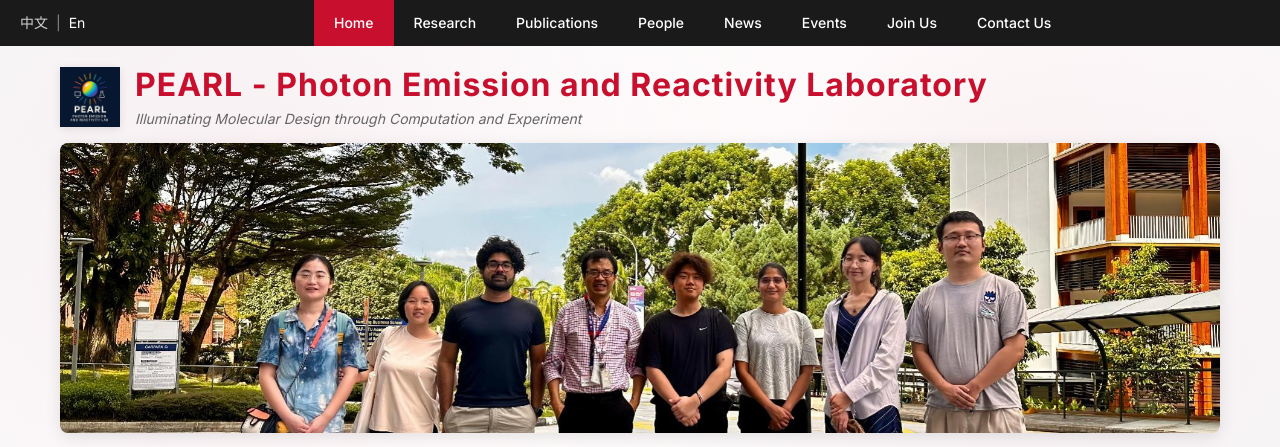
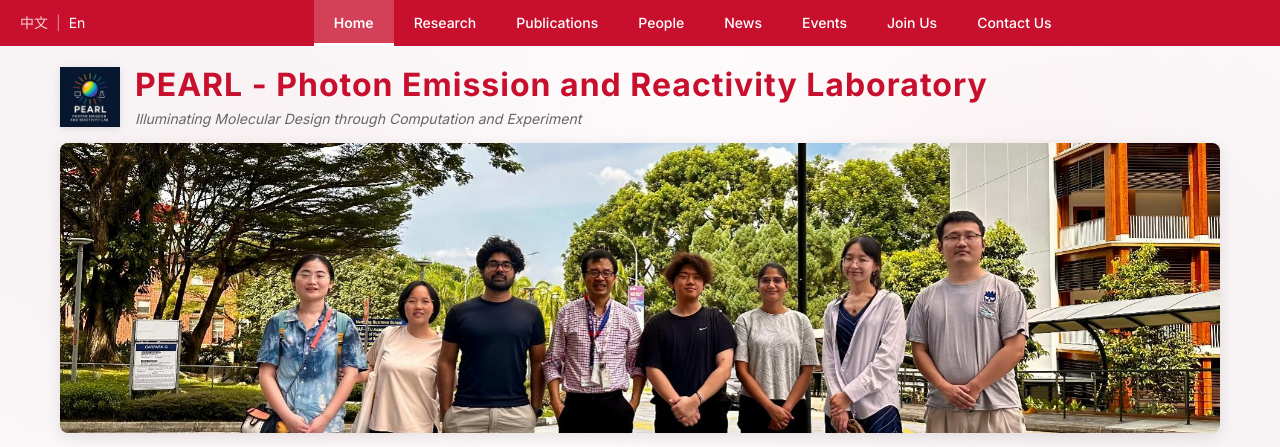
Before and after one commit to pearl-ntu/pearl, a PHP site: page /index.html in a window 1280 px wide. Shown: the top 447 px of the page. Run offline with PHP 8.4, Linux system fonts and the light colour scheme.

Commit message:
Change navigation bar background to red color

```diff
--- a/styles.css
+++ b/styles.css
@@ -134,9 +134,10 @@ body {
 
 /* Navigation */
 .navbar {
-    background-color: var(--secondary-color);
+    background-color: var(--primary-color);
     padding: 0;
     width: 100%;
+    box-shadow: 0 2px 10px rgba(0, 0, 0, 0.1);
 }
 
 .navbar-container {
@@ -200,8 +201,9 @@ body {
 }
 
 .nav-link.active {
-    background-color: var(--primary-color);
+    background-color: rgba(255, 255, 255, 0.2);
     color: white;
+    font-weight: 600;
 }
 
 .nav-link.active::after {
@@ -211,7 +213,7 @@ body {
     left: 0;
     right: 0;
     height: 3px;
-    background-color: var(--primary-color);
+    background-color: white;
 }
 
 .mobile-menu-toggle {
@@ -2083,7 +2085,7 @@ body {
         top: 100%;
         left: 0;
         right: 0;
-        background-color: var(--secondary-color);
+        background-color: var(--primary-color);
         z-index: 999;
     }
 
```
